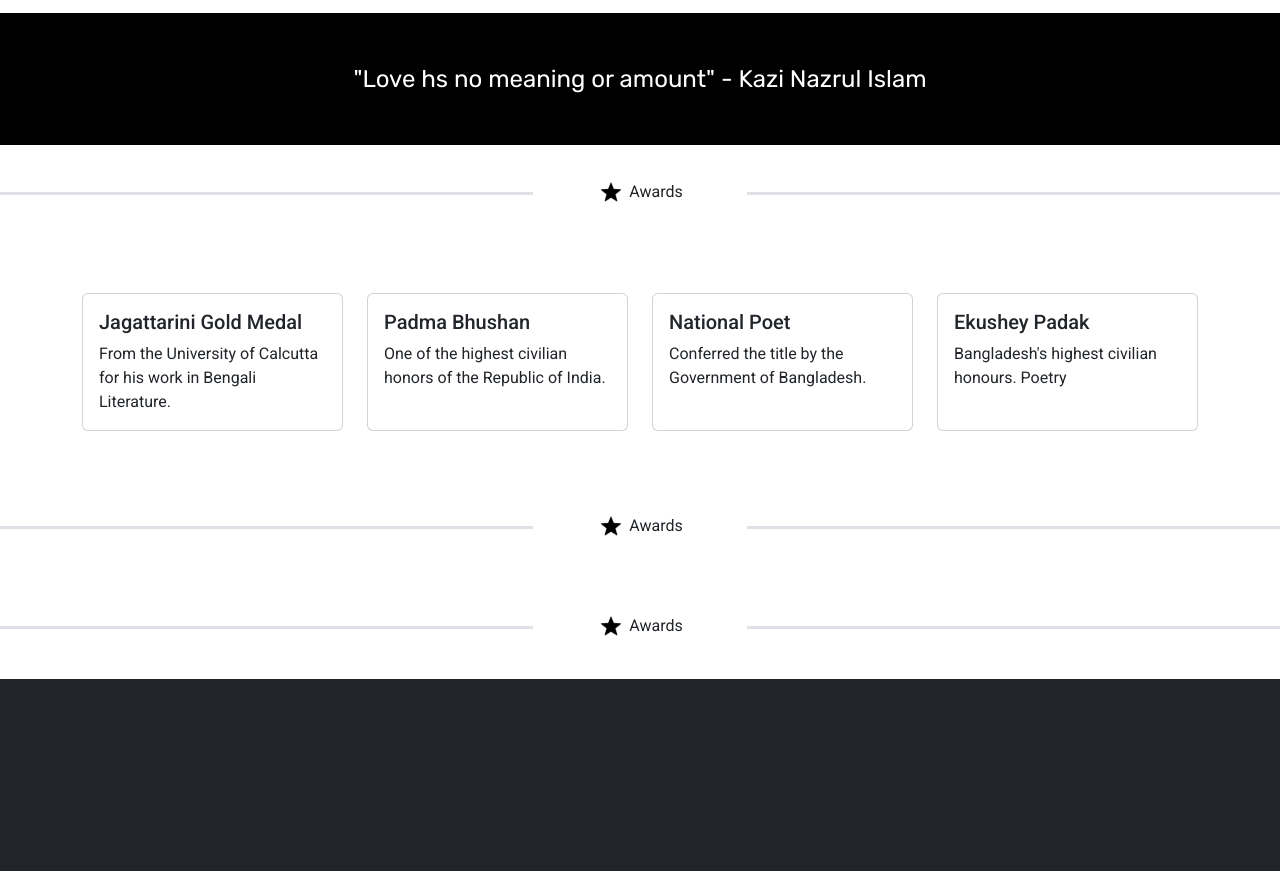
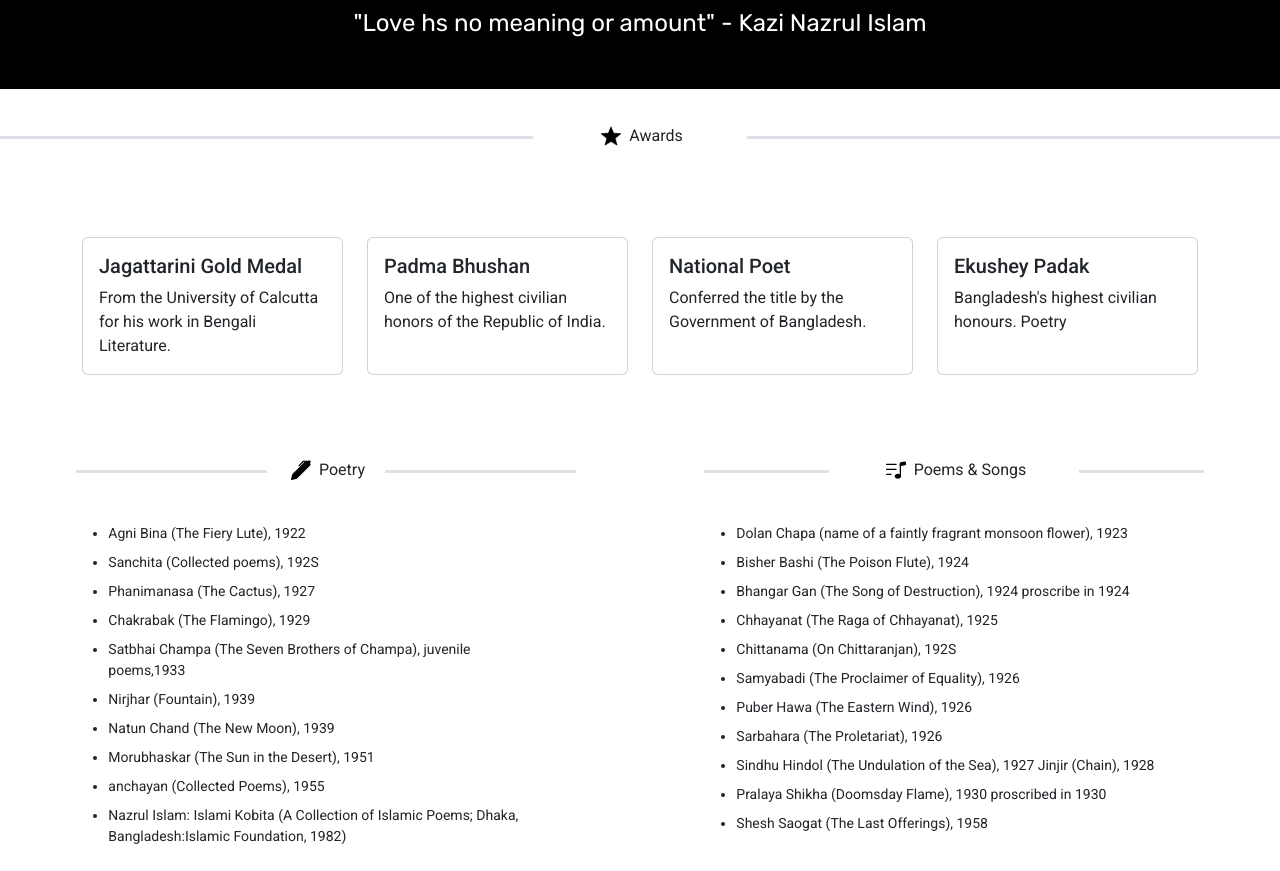
Before and after one commit to issei416/TASK-DAY12-ONE, a plain HTML site: page index.html in a window 1280 px wide. Shown: the part 1194-2065 px from the top of the page. Before the commit the page ends 1873 px from the top, so only its background shows below. Drawn offline with nearby package versions, Linux system fonts and the light colour scheme.

Commit message:
added works and nav adjustments

```diff
--- a/index.html
+++ b/index.html
@@ -15,10 +15,10 @@
         integrity="sha384-QWTKZyjpPEjISv5WaRU9OFeRpok6YctnYmDr5pNlyT2bRjXh0JMhjY6hW+ALEwIH" crossorigin="anonymous">
 </head>
 
-<body class="bg-dark custom-font">
+<body class="bg-dark custom-font ">
     <div class="container head_container col-lg-10">
-        <nav class="navbar navbar-expand-lg bg-dark">
-            <div class="container-fluid">
+        <nav class="navbar navbar-expand-lg bg-dark fixed-top">
+            <div class="container col-10 mt-3 mt-lg-4">
                 <a class="navbar-brand text-light" href="index.html">Home</a>
                 <button class="navbar-toggler text-light" type="button" data-bs-toggle="collapse"
                     data-bs-target="#navbarNav" aria-controls="navbarNav" aria-expanded="false"
@@ -28,10 +28,13 @@
                 <div class="collapse navbar-collapse" id="navbarNav">
                     <ul class="navbar-nav">
                         <li class="nav-item">
-                            <a class="nav-link active text-light" aria-current="page" href="#">About</a>
+                            <a class="nav-link active text-light" aria-current="page" href="#About">About</a>
                         </li>
                         <li class="nav-item">
-                            <a class="nav-link text-light" href="#">Achievements</a>
+                            <a class="nav-link text-light" href="#Awards">Achievements</a>
+                        </li>
+                        <li class="nav-item">
+                            <a class="nav-link text-light" href="#Works">Works</a>
                         </li>
                     </ul>
                 </div>
@@ -47,7 +50,7 @@
             </div>
         </div>
     </div>
-    <div class="container_fluid bg-white d-flex flex-column justify-content-center align-items-center">
+    <div class="container_fluid bg-white d-flex flex-column justify-content-center align-items-center" id="About">
         <div
             class="container mb-3 main_container d-flex flex-column flex-md-row-reverse justify-content-between align-items-center col-lg-10">
             <div
@@ -84,16 +87,25 @@
             </div>
         </div>
         <div class="button_container d-flex flex-column flex-sm-row justify-content-center align-items-center m-3">
-            <div type="button" class="btn buttons col-12 col-sm-4 px-3 text-black font btn-secondary m-2"><img src="public/icon_wiki.png" alt="wiki" class="icons"><span>Learn More</span></div>
-            <div type="button" class="btn buttons col-12 col-sm-4 px-3 text-black font btn-danger m-2"><img style="height:25px" src="public/icon_youtube.png" alt="youtube" class="icons"><span>Videos</span></div>
-            <div type="button" class="btn buttons col-12 col-sm-4 px-3 font btn-warning m-2"><img src="public/icon_amazon.png" alt="amazon books" class="icons"><span>Books</span></div>
+            <div type="button" class="btn buttons col-12 col-sm-4 px-3 text-black font btn-secondary m-2"><img
+                    src="public/icon_wiki.png" alt="wiki" class="icons"><span>Learn More</span></div>
+            <div type="button" class="btn buttons col-12 col-sm-4 px-3 text-black font btn-danger m-2"><img
+                    style="height:25px" src="public/icon_youtube.png" alt="youtube" class="icons"><span>Videos</span>
+            </div>
+            <div type="button" class="btn buttons col-12 col-sm-4 px-3 font btn-warning m-2"><img
+                    src="public/icon_amazon.png" alt="amazon books" class="icons"><span>Books</span></div>
         </div>
     </div>
-    <div class="container-fluid bg-black font-rubik text-white d-flex flex-column justify-content-center align-items-center fs-4 text-center">
+    <div
+        class="container-fluid bg-black font-rubik text-white d-flex flex-column justify-content-center align-items-center fs-4 text-center">
         <p style="padding:0;margin:0;" class="mt-5 mb-5">"Love hs no meaning or amount" - Kazi Nazrul Islam</p>
     </div>
-    <div class="container_fluid bg-white d-flex justify-content-center border-bottom border-3 border-subtle position-relative" style="height:50px">
-        <div class="container col-3 pe-3 col-sm-2 position-absolute bg-white d-flex justify-content-center align-items-center" style="top:60%;height:80%"><img class="m-2" src="public/icon_star.png" alt="star" style="height: 20px;"> <p style="margin:0;padding:0">Awards</p></div>
+    <div class="container_fluid bg-white d-flex justify-content-center border-bottom border-3 border-subtle position-relative"
+        style="height:50px" id="Awards">
+        <div class="container col-3 pe-3 col-sm-2 position-absolute bg-white d-flex justify-content-center align-items-center"
+            style="top:60%;height:80%"><img class="m-2" src="public/icon_star.png" alt="star" style="height: 20px;">
+            <p style="margin:0;padding:0">Awards</p>
+        </div>
     </div>
     <div class="container_fluid bg-white" style="height:50px">
     </div>
@@ -140,27 +152,64 @@
             </div>
         </div>
     </div>
-    <div>
+    <div class="container-fluid bg-white d-flex flex-column flex-sm-row" id="Works">
 
+        <div class="container col-sm-5">
             <div class="container-fluid d-flex justify-content-center border-bottom border-3 border-subtle bg-white position-relative"
                 style="height:50px;">
-            <div class="container col-3 pe-3 col-sm-2 position-absolute bg-white d-flex justify-content-center align-items-center"
-                style="top:60%;height:80%"><img class="m-2" src="public/icon_star.png" alt="star" style="height: 20px;">
-                <p style="margin:0;padding:0">Awards</p>
+                <div class="container col-3 pe-3 col-sm-6 col-lg-3 position-relative bg-white d-flex justify-content-center align-items-center"
+                    style="top:60%;height:80%"><img class="m-2" src="public/pen-fill.svg" alt="star" style="height: 20px;">
+                    <p style="margin:0;padding:0">Poetry</p>
                 </div>
             </div>
 
             <div class="container_fluid bg-white" style="height:50px"></div>
 
+            <div class="container-fluid bg-white pb-2">
+                <ul class="container bg-white col-12">
+                    <li class=" small m-2 mt-0">Agni Bina (The Fiery Lute), 1922</li>
+                    <li class=" small m-2">Sanchita (Collected poems), 192S</li>
+                    <li class=" small m-2">Phanimanasa (The Cactus), 1927</li>
+                    <li class=" small m-2">Chakrabak (The Flamingo), 1929</li>
+                    <li class=" small m-2">Satbhai Champa (The Seven Brothers of Champa), juvenile poems,1933</li>
+                    <li class=" small m-2">Nirjhar (Fountain), 1939</li>
+                    <li class=" small m-2">Natun Chand (The New Moon), 1939</li>
+                    <li class=" small m-2">Morubhaskar (The Sun in the Desert), 1951</li>
+                    <li class=" small m-2">anchayan (Collected Poems), 1955</li>
+                    <li class=" small m-2">Nazrul Islam: Islami Kobita (A Collection of Islamic Poems; Dhaka,
+                        Bangladesh:Islamic Foundation, 1982)</li>
+                </ul>
+            </div>
+        </div>
+
+        <div class="container col-sm-5">
             <div class="container-fluid d-flex justify-content-center border-bottom border-3 border-subtle bg-white position-relative"
                 style="height:50px;">
-            <div class="container col-3 pe-3 col-sm-2 position-absolute bg-white d-flex justify-content-center align-items-center"
-                style="top:60%;height:80%"><img class="m-2" src="public/icon_star.png" alt="star" style="height: 20px;">
-                <p style="margin:0;padding:0">Awards</p>
+                <div class="container col-6 pe-3 col-sm-8 col-lg-6 position-absolute bg-white d-flex justify-content-center align-items-center"
+                    style="top:60%;height:80%"><img class="m-2" src="public/music-note-list.svg" alt="star"
+                        style="height: 20px;">
+                    <p style="margin:0;padding:0">Poems & Songs</p>
                 </div>
             </div>
 
             <div class="container_fluid bg-white" style="height:50px"></div>
+            <div class="container-fluid bg-white pb-2">
+                <ul class="container bg-white col-12">
+                    <li class="small m-2 mt-0"> Dolan Chapa (name of a faintly fragrant monsoon flower), 1923</li>
+                    <li class="small m-2"> Bisher Bashi (The Poison Flute), 1924</li>
+                    <li class="small m-2"> Bhangar Gan (The Song of Destruction), 1924 proscribe in 1924</li>
+                    <li class="small m-2"> Chhayanat (The Raga of Chhayanat), 1925</li>
+                    <li class="small m-2">Chittanama (On Chittaranjan), 192S</li>
+                    <li class="small m-2">Samyabadi (The Proclaimer of Equality), 1926</li>
+                    <li class="small m-2">Puber Hawa (The Eastern Wind), 1926</li>
+                    <li class="small m-2">Sarbahara (The Proletariat), 1926</li>
+                    <li class="small m-2">Sindhu Hindol (The Undulation of the Sea), 1927
+                        Jinjir (Chain), 1928</li>
+                    <li class="small m-2">Pralaya Shikha (Doomsday Flame), 1930 proscribed in 1930</li>
+                    <li class="small m-2">Shesh Saogat (The Last Offerings), 1958</li>
+                </ul>
+            </div>
+        </div>
 
     </div>
     <script src="https://cdn.jsdelivr.net/npm/bootstrap@5.3.3/dist/js/bootstrap.bundle.min.js"
```
Also changed, not shown: public/music-note-list.svg (added), public/pen-fill.svg (added). Lines whose indentation alone changed are shown as unchanged.
